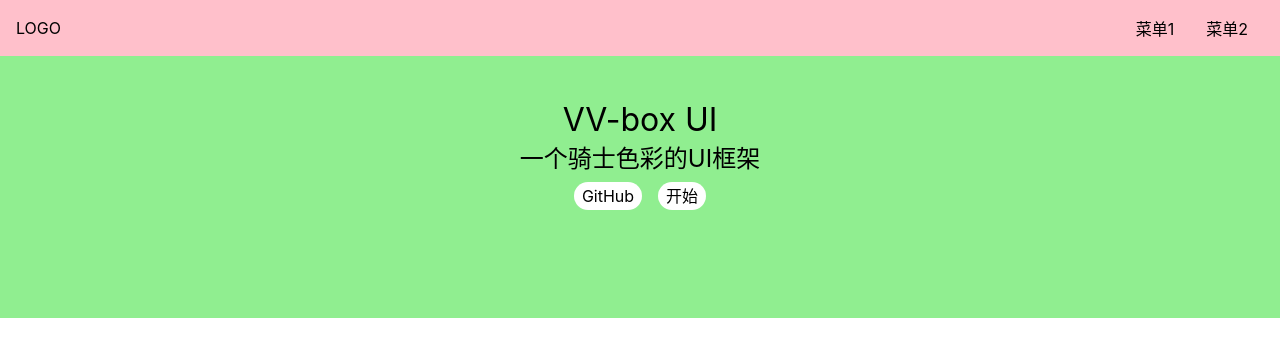
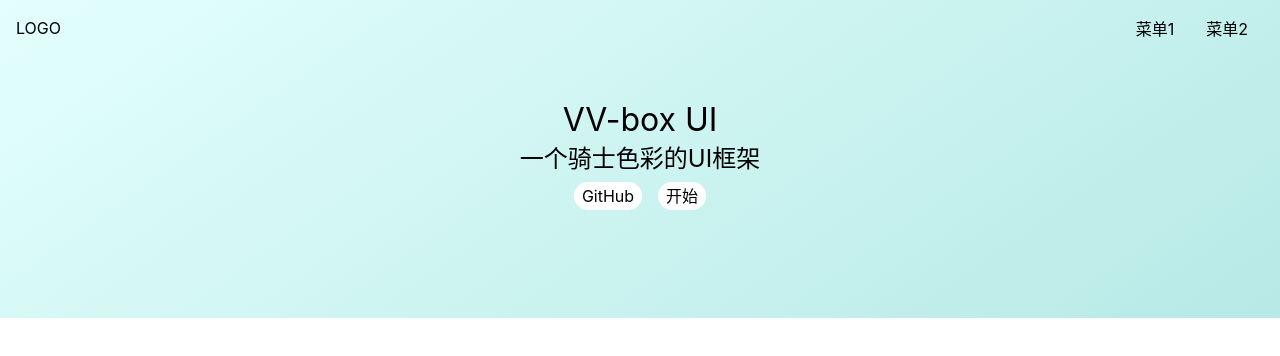
Before and after one commit to gjf610/vv-box, a Vue app: page / in a window 1280 px wide. Shown: the top 356 px of the page. Built offline with nearby package versions, Linux system fonts and the light colour scheme.

Commit message:
feat: change topNav background

```diff
--- a/src/components/TopNav.vue
+++ b/src/components/TopNav.vue
@@ -24,7 +24,6 @@
 </script>
 <style lang="scss" scoped>
 .topNav {
-  background: pink;
   display: flex;
   justify-content: center;
   align-items: center;
--- a/src/views/Home.vue
+++ b/src/views/Home.vue
@@ -3,7 +3,7 @@
 </script>
 
 <template>
-  <div>
+  <div class="topNavAndBanner">
     <TopNav/>
     <div class="banner">
       <h1>VV-box UI</h1>
@@ -16,13 +16,15 @@
   </div>
 </template>
 <style lang="scss" scoped>
+.topNavAndBanner {
+  background: linear-gradient(145deg, rgba(227,255,253, 1) 0%, rgba(183,233,230,1) 100%);
+}
 .banner{
   padding: 100px 0;
   display: flex;
   justify-content: center;
   align-items: center;
   flex-direction: column;
-  background: lightgreen;
   >.actions {
     padding: 8px 0;
     > a {
```
